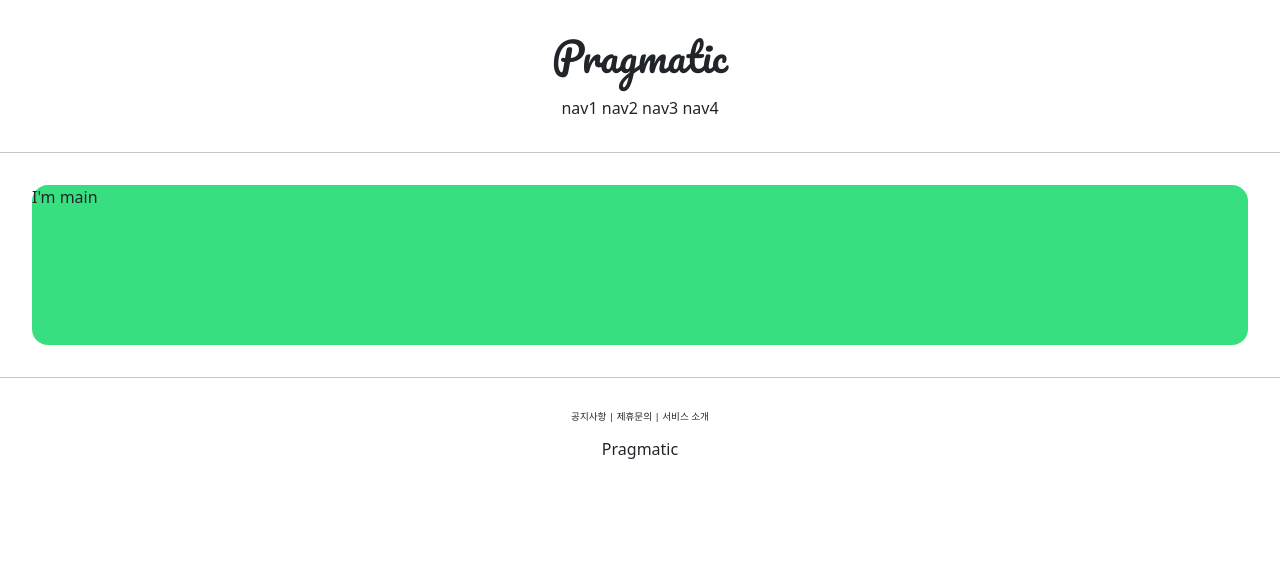
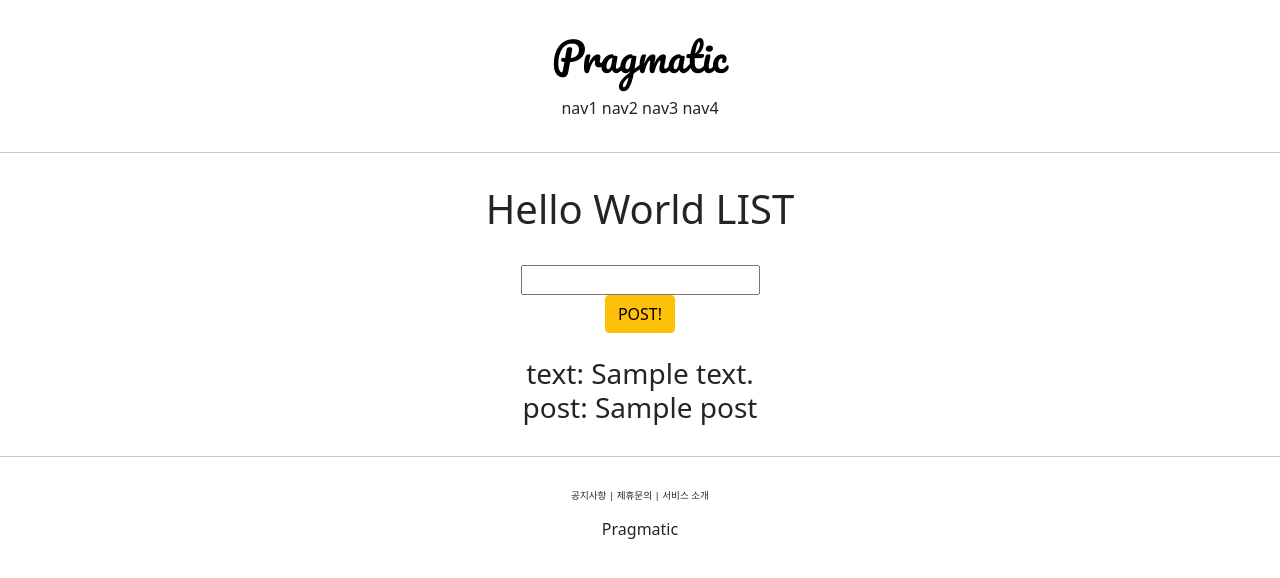
Before and after one commit to letsgo247/pragmatic, a Django app: template accountapp/templates/accountapp/hello_world.html in a window 1280 px wide. Shown: the top 578 px of the page. Run offline with Django 3.2, Linux system fonts and the light colour scheme; the template is opened without the code that fills it: most values are stand-ins (such as "Sample title", 1, 10 or a date in 2020).

Commit message:
lecture 17

```diff
--- a/accountapp/templates/accountapp/hello_world.html
+++ b/accountapp/templates/accountapp/hello_world.html
@@ -2,8 +2,22 @@
 
 {% block content %}
 
-  <div style = "height: 10rem; background-color: #38df81; border-radius: 1rem; margin: 2rem;">
-      I'm main
-  </div>
+<main>
+    <h1>Hello World LIST</h1>
+    <br>
+    <form action="/account/hello_world/" method="post">
+        {% csrf_token %}
+        <input type="text" name="hello_world_input">
+        <br>
+        <input type="submit" class="btn btn-warning" value="POST!">
+    </form>
+    <br>
+    <h3>
+        {% if hello_world_output %}
+            text: {{ hello_world_output.text }}<br>
+        {% endif %}
+        post: {{ post }}
+    </h3>
+</main>
 
 {% endblock %}
--- a/static/base.css
+++ b/static/base.css
@@ -6,6 +6,16 @@ header {
 .header_pragmatic {
     font-family: 'Pacifico',cursive;
     margin-bottom: 1rem;
+}
+
+
+main {
+
+
+    border-radius: 1rem;
+    margin: 2rem;
+
+    text-align: center;
 }
 
 footer {
--- a/templates/header.html
+++ b/templates/header.html
@@ -1,6 +1,6 @@
 <header>
     <div>
-        <h1 class="header_pragmatic">Pragmatic</h1>
+        <a href="" style="text-decoration:none; color:black"><h1 class="header_pragmatic">Pragmatic</h1></a>
     </div>
 
     <div>
```
Also changed, not shown: accountapp/views.py (+18 -1 lines).
